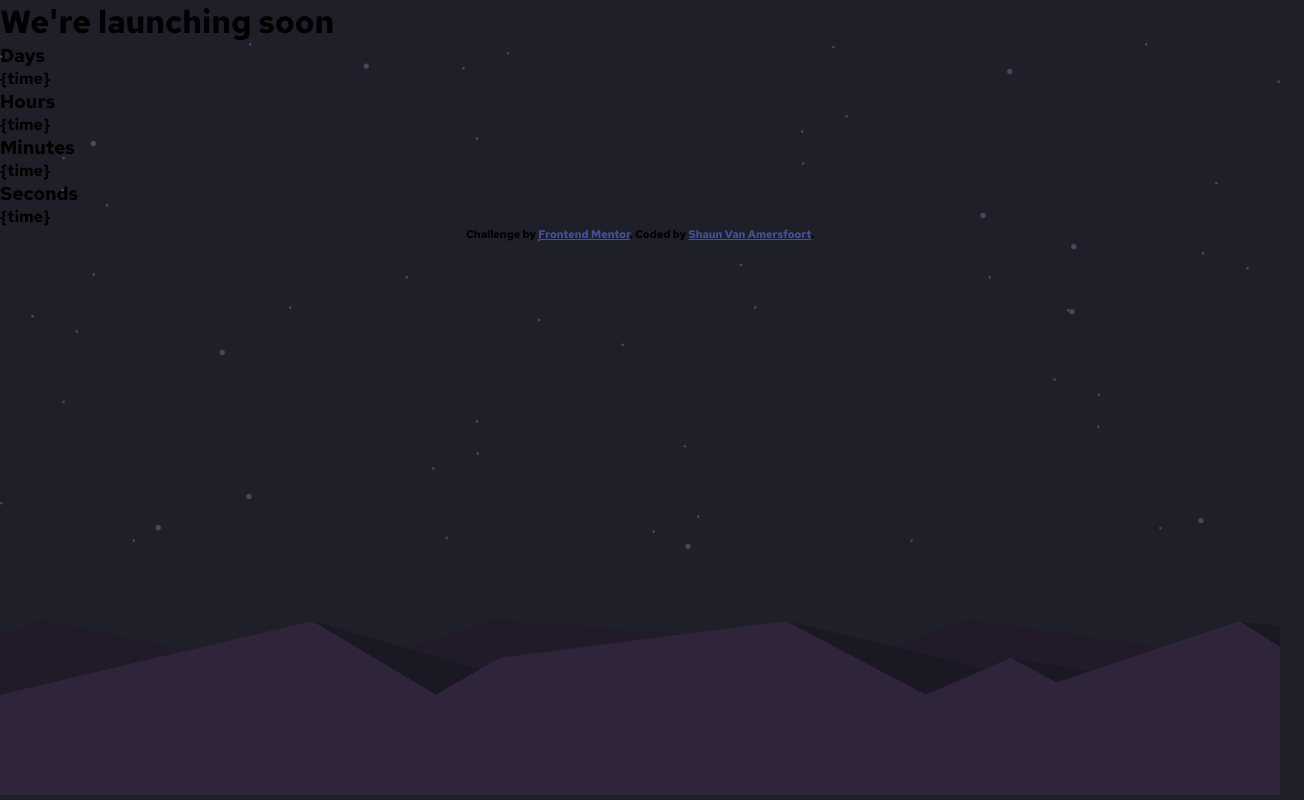
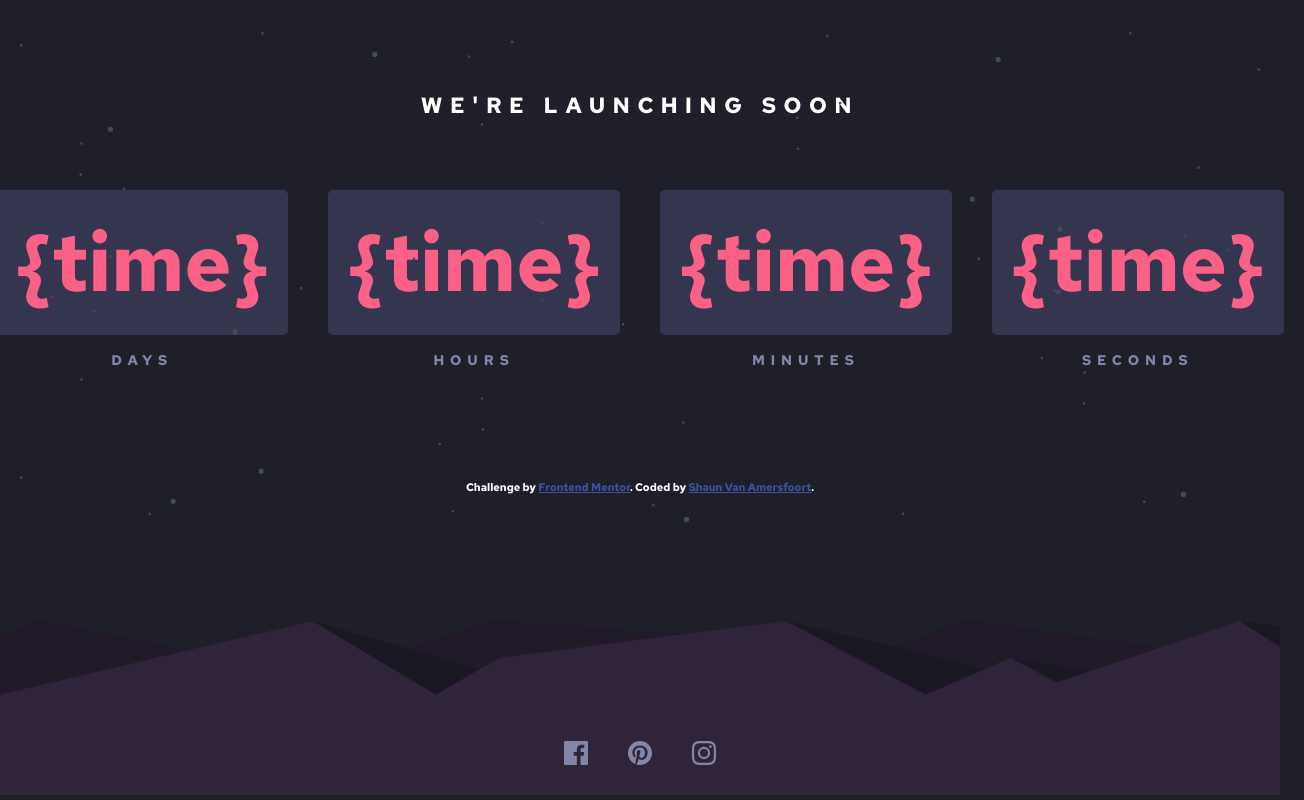
Before and after one commit to shaunvan119/countdown-timer-app, a plain HTML site: page index.html in a window 1280 px wide. Shown: the whole page, 1304 px wide, since content can reach past the window. Drawn offline with Linux system fonts and the light colour scheme.

Commit message:
html and styling completed

```diff
--- a/index.html
+++ b/index.html
@@ -23,29 +23,38 @@
      <div class="stars">
        <img src="./images/bg-stars.svg" alt="">
      </div>
+
      <div>
+       <p>{time}</p>
        <h3>Days</h3>
-       <p>{time}</p>
      </div>
      <div>
+       <p>{time}</p>
        <h3>Hours</h3>
-       <p>{time}</p>
      </div>
      <div>
+       <p>{time}</p>
        <h3>Minutes</h3>
+      </div>
+       <div>
        <p>{time}</p>
-       <div>
        <h3>Seconds</h3>
-       <p>{time}</p>
      </div>
-     </div>
+</div>
+
      <div class="hills">
        <img src="./images/pattern-hills.svg" alt="">
      </div>
    </div>
+<div class="socials">
+  <ul>
+    <li><img src="./images/icon-facebook.svg" alt=""></li>
+    <li><img src="./images/icon-pinterest.svg" alt=""></li>
+    <li><img src="./images/icon-instagram.svg" alt=""></li>
+  </ul>
+</div>
 
 
-  </div>
 
   <div class="attribution">
     Challenge by <a href="https://www.frontendmentor.io?ref=challenge" target="_blank">Frontend Mentor</a>.
--- a/style.css
+++ b/style.css
@@ -20,6 +20,8 @@ ul {
 .hills {
     position: absolute;
     bottom: 0;
+
+
 }
 
 
@@ -28,11 +30,89 @@ body {
     background-color: hsl(235, 16%, 14%);
 }
 
+.container {
+    display: flex;
+    flex-direction: column;
+    align-items: center;
+    justify-content: center;
+    min-height: 60vh;
+}
+
+.container h1 {
+
+    color: white;
+    font-size: 22px;
+    letter-spacing: 7.5px;
+    text-transform: uppercase;
+    margin-bottom: 50px;
+
+}
+
+.countdown {
+    display: flex;
+    align-items: center;
+    justify-content: space-around;
+    text-align: center;
+}
+
+.countdown div {
+    padding: 20px;
+}
+
+
+
+.countdown p {
+    background-color: hsl(236, 21%, 26%);
+    color: hsl(345, 95%, 68%);
+    font-size: 80px;
+    padding: 20px;
+    border-radius: 5px;
+
+}
+
+.countdown h3 {
+    color: hsla(236, 18%, 59%, 1);
+    text-transform: uppercase;
+    letter-spacing: 5.91875px;
+    font-size: 14px;
+    line-height: 19px;
+    text-align: center;
+    margin-top: 16px;
+
+
+}
+
+.socials {
+    position: absolute;
+    bottom: 30px;
+    left: 50%;
+    transform: translateX(-50%);
+    z-index: 999;
+}
+
+.socials ul {
+    display: flex;
+}
+
+.socials ul li {
+    margin: 0 20px;
+
+}
+
 .attribution {
     font-size: 11px;
     text-align: center;
+    color: white;
 }
 
 .attribution a {
     color: hsl(228, 45%, 44%);
 }
+
+@media (min-width: 1440px) {
+    .stars img,
+    .hills img  {
+        width: 1600px;
+    }
+
+}
```
